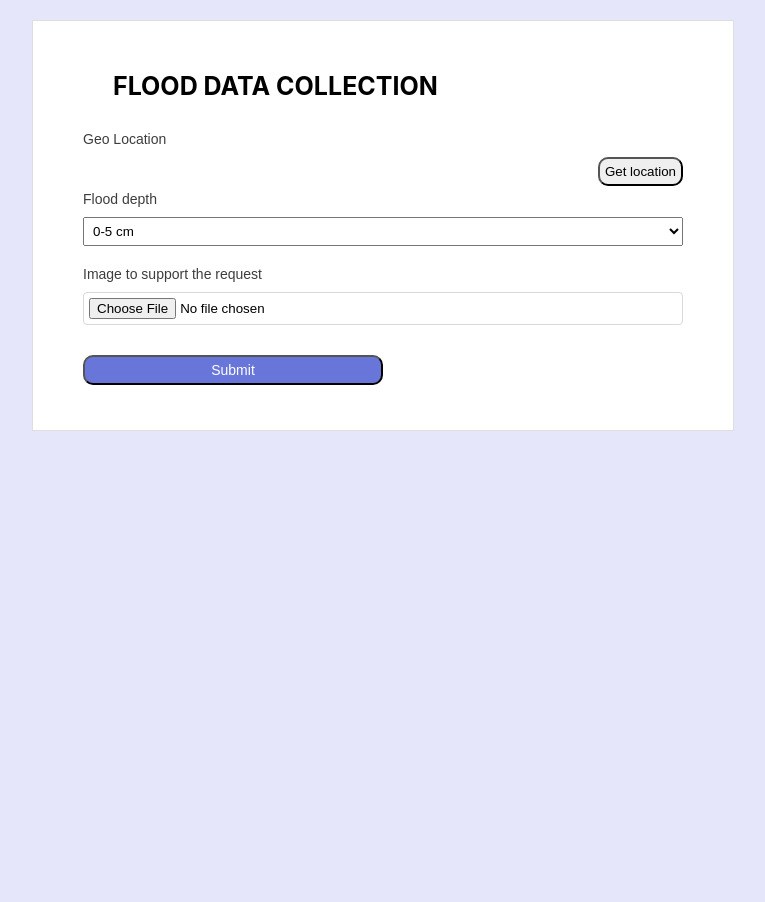
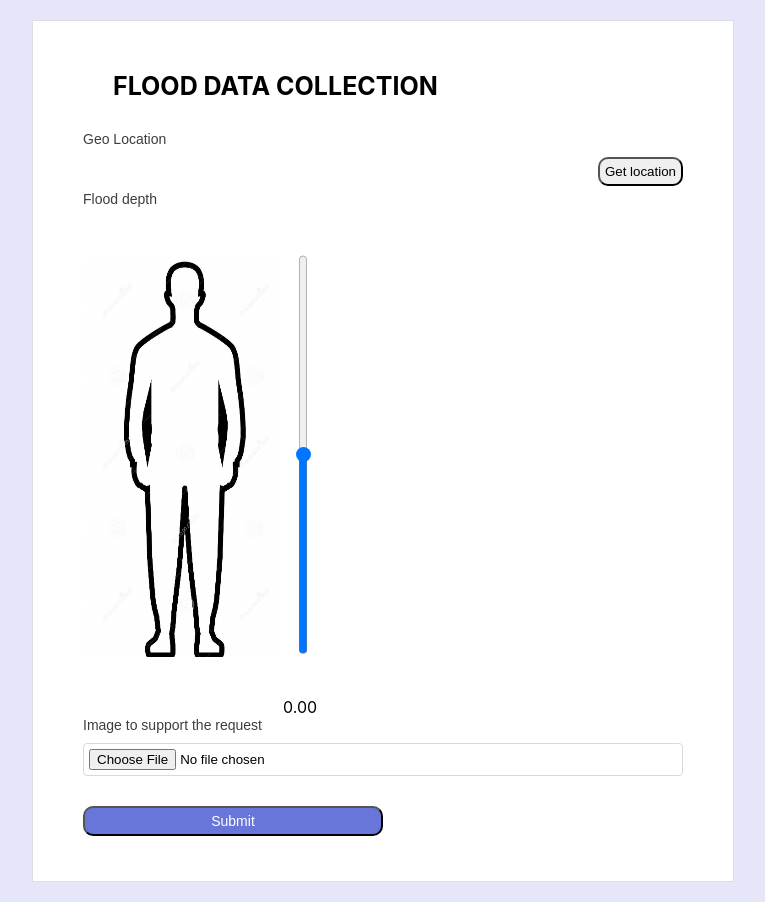
Before and after one commit to WebOps-and-Blockchain-Club/chennai-water-logging-client, a React (Create React App) app: page / in a window 1280 px wide. Shown: the whole page, without its empty margins (257-1022 px from the left). Before the commit the page ends 800 px from the top, so only its background shows below. Built offline with nearby package versions, Linux system fonts and the light colour scheme; no server answers; what apollo-upload-client would draw is missing.

Commit message:
flood depth range

```diff
--- a/src/Components/Pages/AddData.tsx
+++ b/src/Components/Pages/AddData.tsx
@@ -1,6 +1,7 @@
 import React from "react";
 import { useAddDataMutation } from "../../generated/graphql";
 import "../../Styles/addData.css";
+import Img from '../../assests/image.jpg';
 
 interface Probs {}
 
@@ -79,12 +80,12 @@
           <button onClick={getGeolocation} className="locationButton">Get location</button>
           </div>
          <label>Flood depth</label>
-          <select id="depth" onChange={(e : any)=> setDepth(e.target.value)} required>
-            <option value="0-5">0-5 cm</option>
-            <option value="5-10">5 -10 cm</option>
-            <option value="10-15">10-15 cm</option>
-            <option value="15">15+ cm</option>
-          </select>
+          <div className="rangeDiv">
+            <img src={Img} width={'200px'} height={'400px'} style={{'marginTop':'10%'}}/>
+          <input type={'range'} min="0" max="10" step={'any'} value={depth} onChange={(e : any)=> setDepth(e.target.value)}/>
+          <output className="rangeLabel">{Number(depth).toFixed(2)}</output>
+          </div>
+
           <label>Image to support the request</label>
           <input type="file" accept="image/*" capture="environment" onChange={handleImageUpload} required/>
           <button type="submit" className="submitButton">Submit</button>
--- a/src/Components/Pages/DisplayData.tsx
+++ b/src/Components/Pages/DisplayData.tsx
@@ -26,7 +26,8 @@
           </tr>
           <tr>
               <td>Flood Depth</td>
-              <td>{data?.getDataByID.depth} cm</td>
+
+              <td>{Number(data?.getDataByID.depth).toFixed(2)} cm</td>
           </tr>
           <tr>
               <td>Image Uploaded</td>
--- a/src/Styles/addData.css
+++ b/src/Styles/addData.css
@@ -32,6 +32,28 @@
     margin-bottom: 15px;
     padding: 5px;
   }
+  .rangeDiv{
+    position: relative;
+    width: 400px;
+    height: 500px;
+  }
+
+
+  input[type="range"] {
+    position: absolute;
+    top:0;
+    bottom: 2%;
+    left: 5%;
+    right: 5%;
+    transform: rotate(270deg);
+   -moz-transform: rotate(270deg)
+ }
+
+ .rangeLabel{
+  position: absolute;
+  bottom: 0;
+
+ }
 
   label {
     color: #3d3d3d;
```
Also changed, not shown: src/assests/image.jpg (added).
